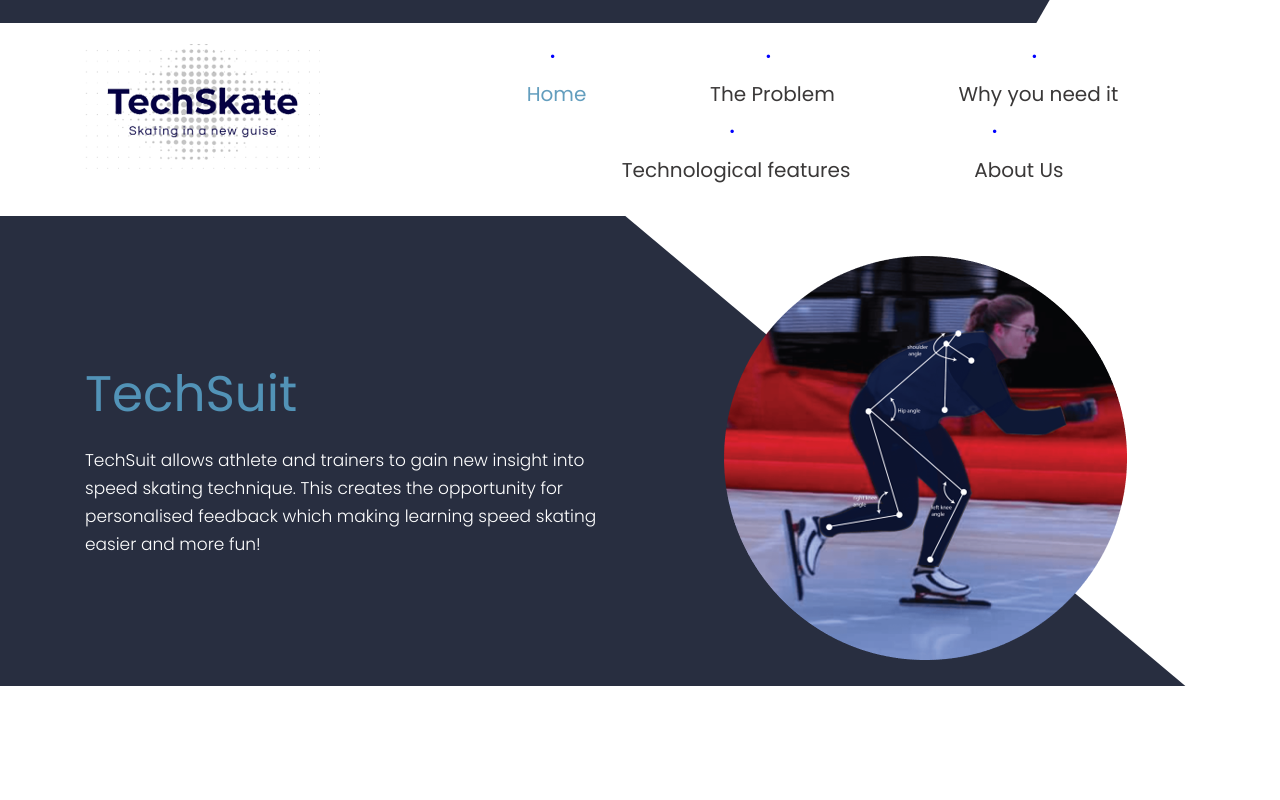
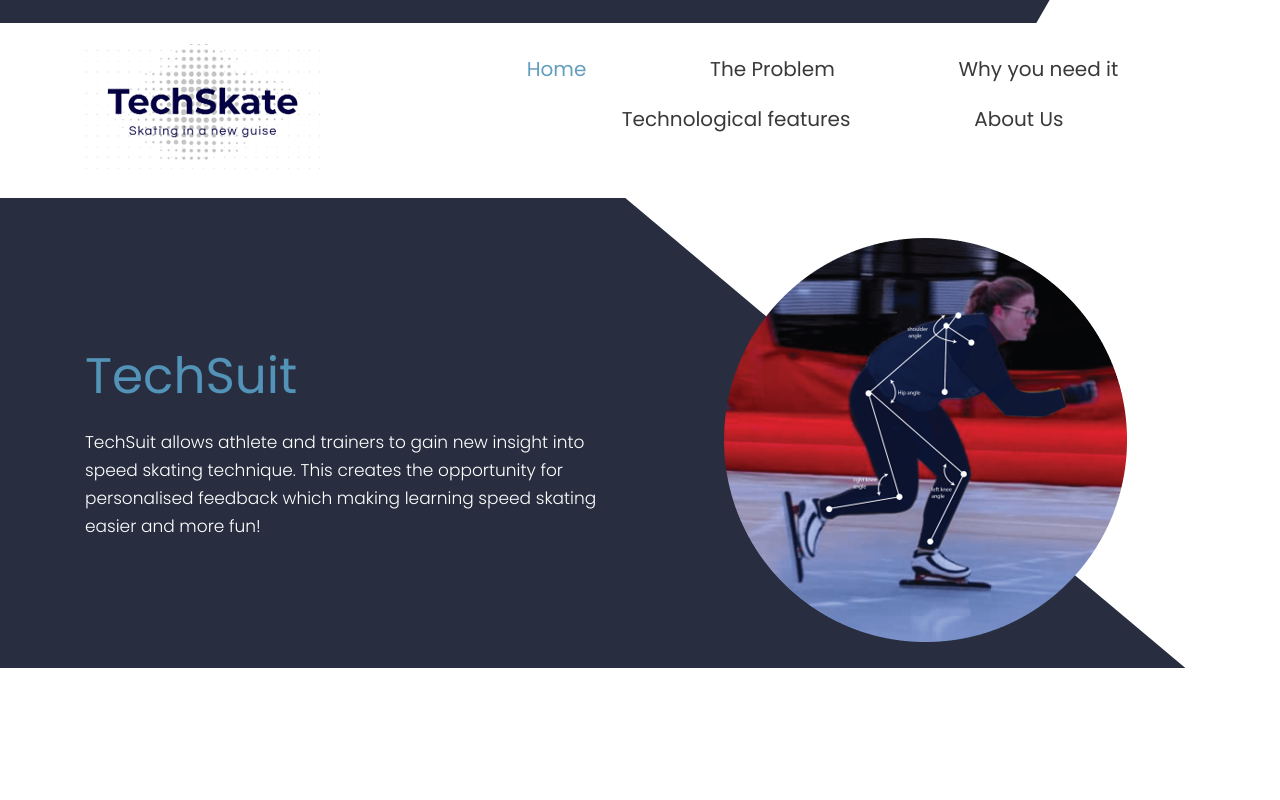
Before and after one commit to 1997radhika/1997radhika.github.io, a plain HTML site: page index.html in a window 1280 px wide. Shown: the top 800 px of the page. Drawn offline with Linux system fonts and the light colour scheme.

Commit message:
Update style.css

```diff
--- a/css/style.css
+++ b/css/style.css
@@ -103,11 +103,6 @@ h5 {
   margin-left: 0;
   margin-right: 0;
   padding-left: 40px;
-}
-li::before {
-  content: "•"; /* Insert content that looks like bullets */
-  padding-right: 8px;
-  color: blue; /* Or a color you prefer */
 }
 
 p {
```
